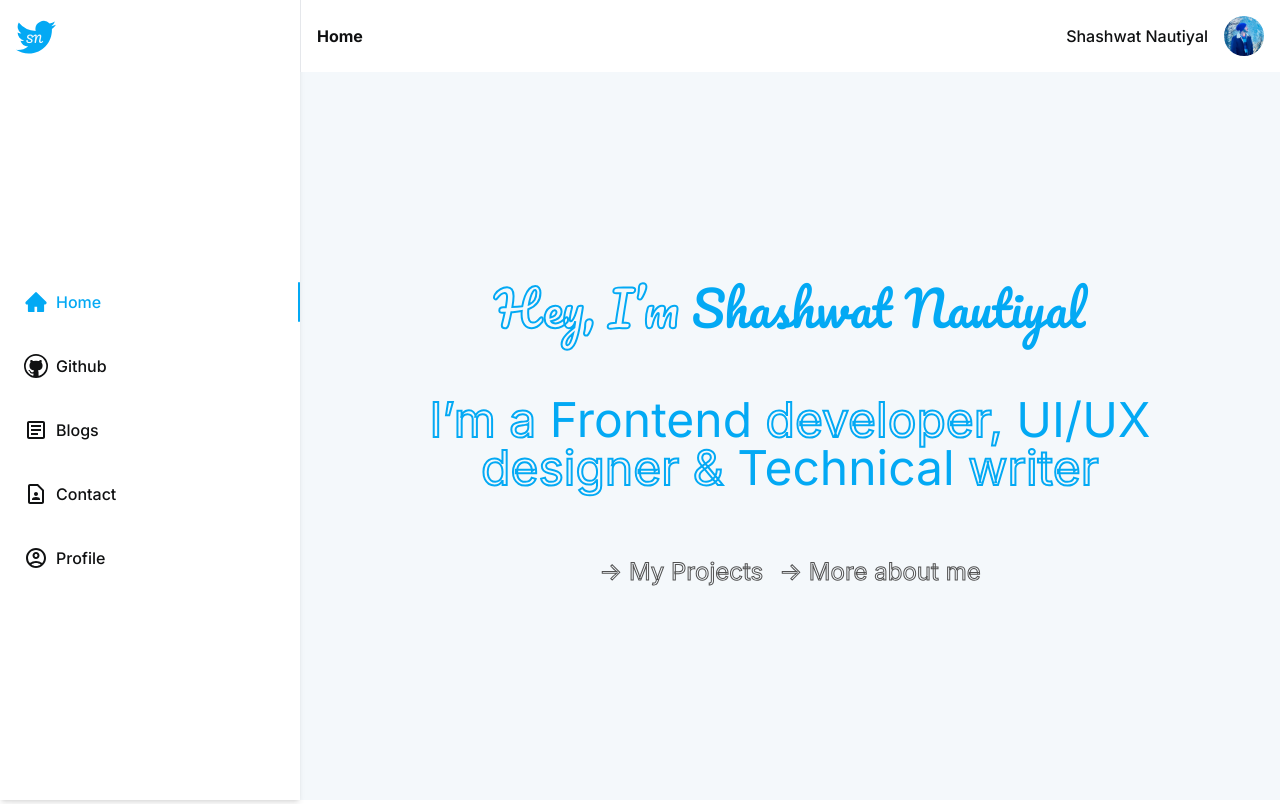
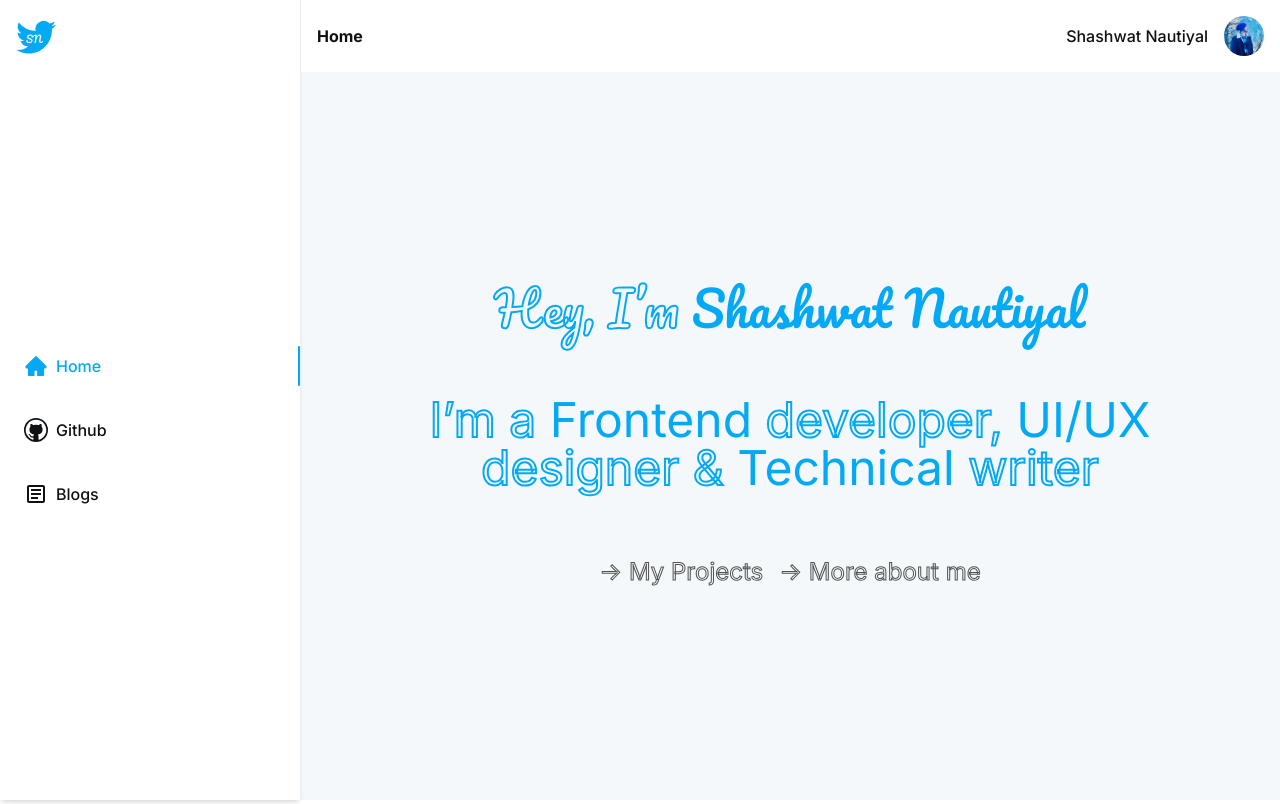
Before and after one commit to ShashwatNautiyal/twitter-portfolio, a Next.js app: page / in a window 1280 px wide. Built offline with nearby package versions, Linux system fonts and the light colour scheme.

Commit message:
remove links from sidebar

```diff
--- a/src/ui/Sidebar/index.tsx
+++ b/src/ui/Sidebar/index.tsx
@@ -108,18 +108,18 @@ const navLinks = [
     activeIcon: MdArticle,
     href: "/blogs",
   },
-  {
-    name: "Contact",
-    icon: MdOutlineContactPage,
-    activeIcon: MdContactPage,
-    href: "/contact",
-  },
-  {
-    name: "Profile",
-    icon: MdOutlineAccountCircle,
-    activeIcon: MdAccountCircle,
-    href: "/profile",
-  },
+  //   {
+  //     name: "Contact",
+  //     icon: MdOutlineContactPage,
+  //     activeIcon: MdContactPage,
+  //     href: "/contact",
+  //   },
+  //   {
+  //     name: "Profile",
+  //     icon: MdOutlineAccountCircle,
+  //     activeIcon: MdAccountCircle,
+  //     href: "/profile",
+  //   },
 ];
 
 export default Sidebar;
```
